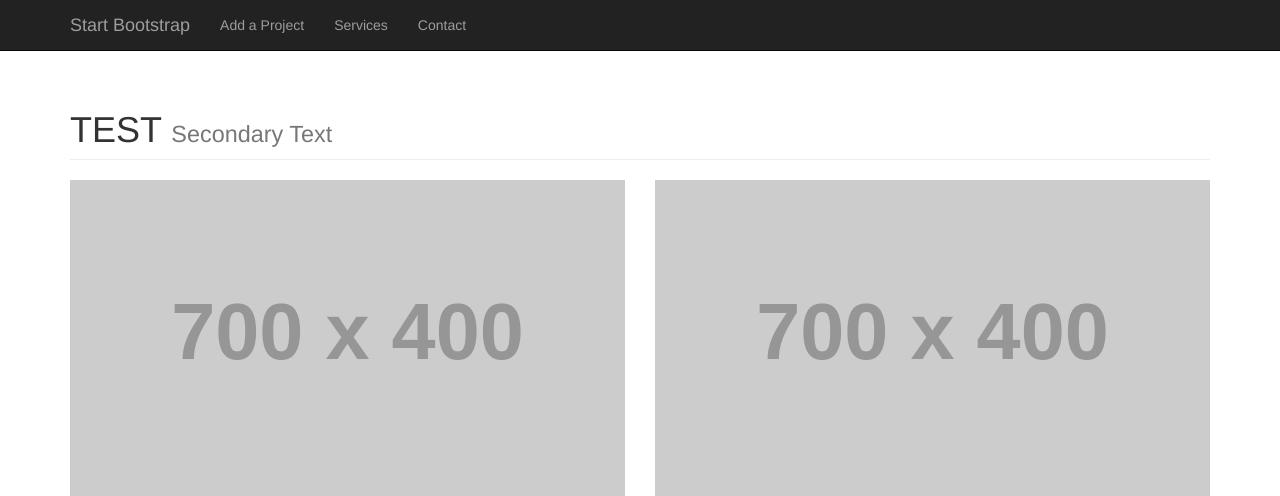
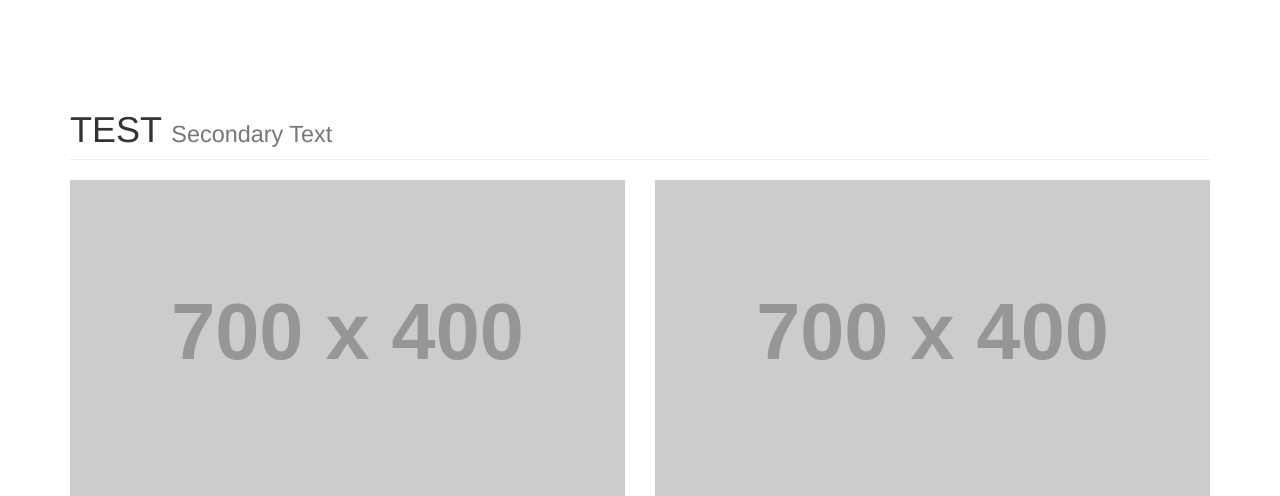
Before and after one commit to melaniesawyer/ByteHacksFlask, a Flask app: page / in a window 1280 px wide. Shown: the top 496 px of the page. Run offline with Flask 2, Linux system fonts and the light colour scheme; grey boxes labelled with a size stand in for pictures from a placeholder-image service; some libraries are stand-ins or nearby versions.

Commit message:
Remove nav bar

```diff
--- a/templates/index.html
+++ b/templates/index.html
@@ -27,38 +27,6 @@
 </head>
 
 <body>
-
-    <!-- Navigation -->
-    <nav class="navbar navbar-inverse navbar-fixed-top" role="navigation">
-        <div class="container">
-            <!-- Brand and toggle get grouped for better mobile display -->
-            <div class="navbar-header">
-                <button type="button" class="navbar-toggle" data-toggle="collapse" data-target="#bs-example-navbar-collapse-1">
-                    <span class="sr-only">Toggle navigation</span>
-                    <span class="icon-bar"></span>
-                    <span class="icon-bar"></span>
-                    <span class="icon-bar"></span>
-                </button>
-                <a class="navbar-brand" href="#">Start Bootstrap</a>
-            </div>
-            <!-- Collect the nav links, forms, and other content for toggling -->
-            <div class="collapse navbar-collapse" id="bs-example-navbar-collapse-1">
-                <ul class="nav navbar-nav">
-                    <li>
-                        <a href="/create">Add a Project</a>
-                    </li>
-                    <li>
-                        <a href="#">Services</a>
-                    </li>
-                    <li>
-                        <a href="#">Contact</a>
-                    </li>
-                </ul>
-            </div>
-            <!-- /.navbar-collapse -->
-        </div>
-        <!-- /.container -->
-    </nav>
 
     <!-- Page Content -->
     <div class="container">
```
